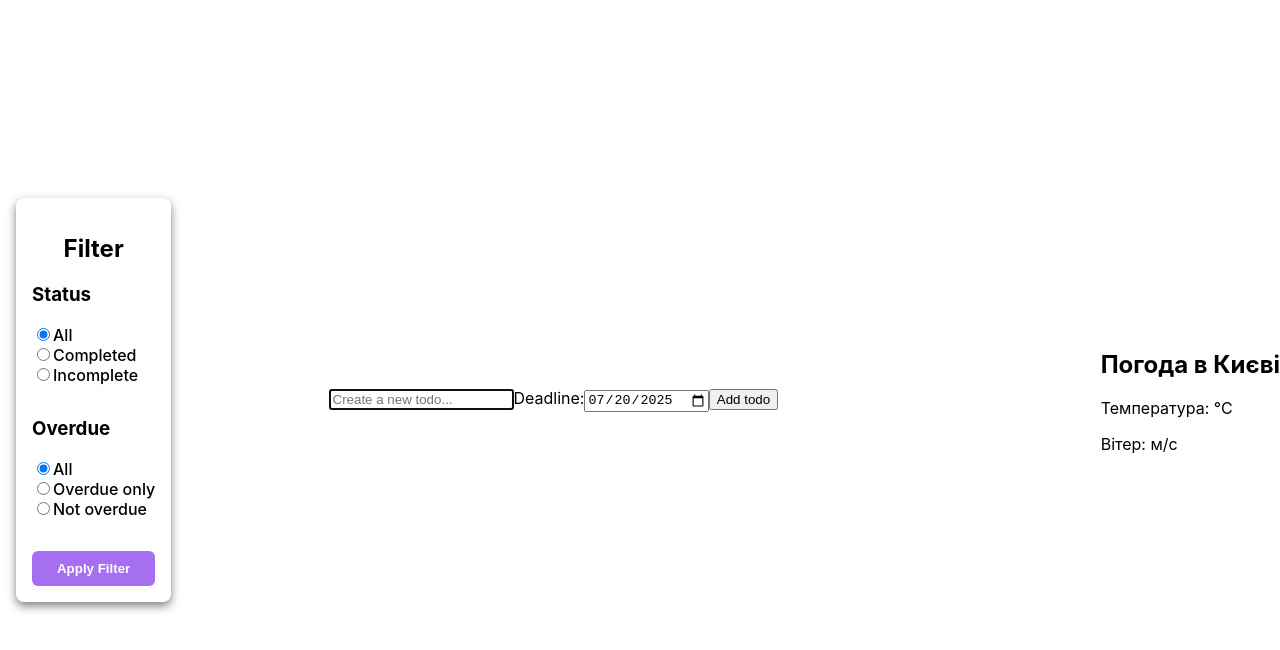
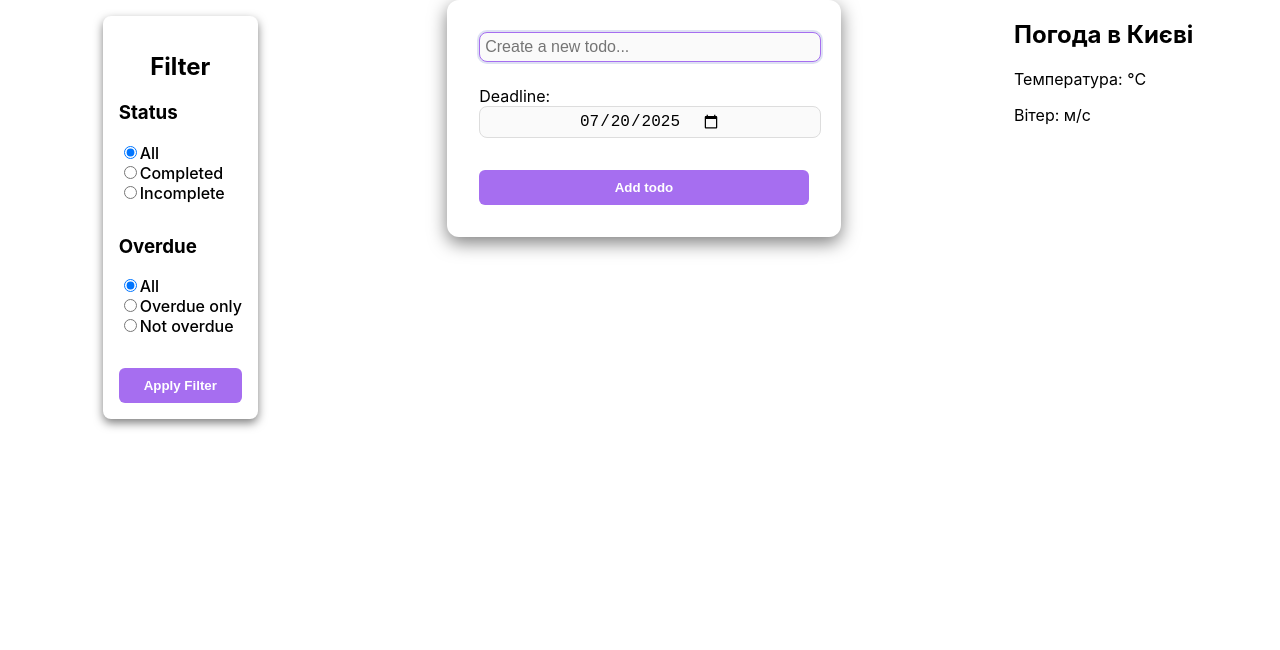
Before and after one commit to Luda-Modna/TodoAppReactRedux, a React (Create React App) app: page / in a window 1280 px wide. Shown: the top 650 px of the page. Built offline with nearby package versions, Linux system fonts and the light colour scheme; no server answers.

Commit message:
Added formTodo styles

```diff
--- a/src/components/Filters/index.jsx
+++ b/src/components/Filters/index.jsx
@@ -32,7 +32,7 @@ function Filters ({ filterTask, filterOverdue }) {
               label='Not overdue'
             />
           </div>
-          <button className={styles.filterButton} type='submit'>Apply Filter</button>
+          <button className={styles.button} type='submit'>Apply Filter</button>
         </Form>
       </Formik>
     </aside>
--- a/src/components/TodoComponent/index.jsx
+++ b/src/components/TodoComponent/index.jsx
@@ -1,13 +1,14 @@
 import React from 'react';
 import TodoForm from './../TodoForm';
 import TodoList from './../TodoList';
+import styles from './../../pages/projectPage/ProjectPageStyle.module.sass'
 
 function TodoComponent () {
   return (
-    <>
+    <div>
       <TodoForm />
       <TodoList />
-    </>
+    </div>
   );
 }
 
--- a/src/components/TodoForm/index.jsx
+++ b/src/components/TodoForm/index.jsx
@@ -3,6 +3,7 @@ import { connect } from 'react-redux';
 import React from 'react';
 import { createToDo } from '../../store/slices/tasksSlice';
 import { TODO_VALIDATION_SCHEMA } from '../../utils/validationSchemas';
+import styles from './../../pages/projectPage/ProjectPageStyle.module.sass';
 
 function TodoForm ({ createNewTodo }) {
   const initialValue = {
@@ -21,22 +22,34 @@ function TodoForm ({ createNewTodo }) {
       onSubmit={submitHandler}
       validationSchema={TODO_VALIDATION_SCHEMA}
     >
-      <Form>
+      <Form className={styles.todoForm}>
+        <div className={styles.formContainer}>
           <label>
             <Field
+              className={styles.formInput}
               name='text'
               type='text'
               placeholder='Create a new todo...'
               autoFocus
             />
-          <ErrorMessage name='text' component='div' />
+            <ErrorMessage
+              name='text'
+              component='div'
+              className={styles.errorForm}
+            />
           </label>
           <label>
             Deadline:
-          <Field name='deadline' type='date' />
-          <ErrorMessage name='deadline' component='div' />
+            <Field className={styles.formInput} name='deadline' type='date' />
+            <ErrorMessage
+              name='deadline'
+              component='div'
+              className={styles.errorForm}
+            />
           </label>
-        <button type='submit'>Add todo</button>
+        </div>
+
+        <button type='submit' className={styles.button}>Add todo</button>
       </Form>
     </Formik>
   );
--- a/src/pages/projectPage/ProjectPageStyle.module.sass
+++ b/src/pages/projectPage/ProjectPageStyle.module.sass
@@ -1,8 +1,8 @@
 .majorContainer
  display: flex
- justify-content: space-between
+ justify-content: space-around
  height: 100vh
- align-items: center
+ align-items: flex-start
 
 .filterContainer
  padding: 1rem
@@ -22,7 +22,7 @@
   display: block
   font-weight: 500
 
-.filterButton
+.button
  padding: 10px
  border: none
  border-radius: 6px
@@ -35,3 +35,46 @@
 
  &:hover
   background-color: rgb(144 92 213)
+
+
+.todoForm
+ display: flex
+ flex-wrap: wrap
+ justify-content: center
+ align-items: center
+ gap: 2rem
+ max-width: 700px
+ border-radius: 12px
+ box-shadow: 0 6px 18px rgba(0, 0, 0, 0.5)
+ padding: 2rem
+
+
+
+.formInput
+ min-width: 200px
+ width: 100%
+ border-radius: 8px
+ border: 1px solid #ddd
+ font-size: 1rem
+ background-color: #fafafa
+ transition: border-color 0.3s ease
+ display: flex
+ justify-content: center
+ position: relative
+ padding: 5px
+
+ &:focus
+  outline: none
+  border-color: rgb(166 110 240)
+  box-shadow: 0 0 0 2px rgba(92, 107, 192, 0.2)
+
+.formContainer
+ display: flex
+ flex-direction: column
+ gap: 1.5rem
+ width: 100%
+
+.errorForm
+ color: red
+ position: absolute
+ font-size: 0.7rem
```
Lines whose indentation alone changed are shown as unchanged.
